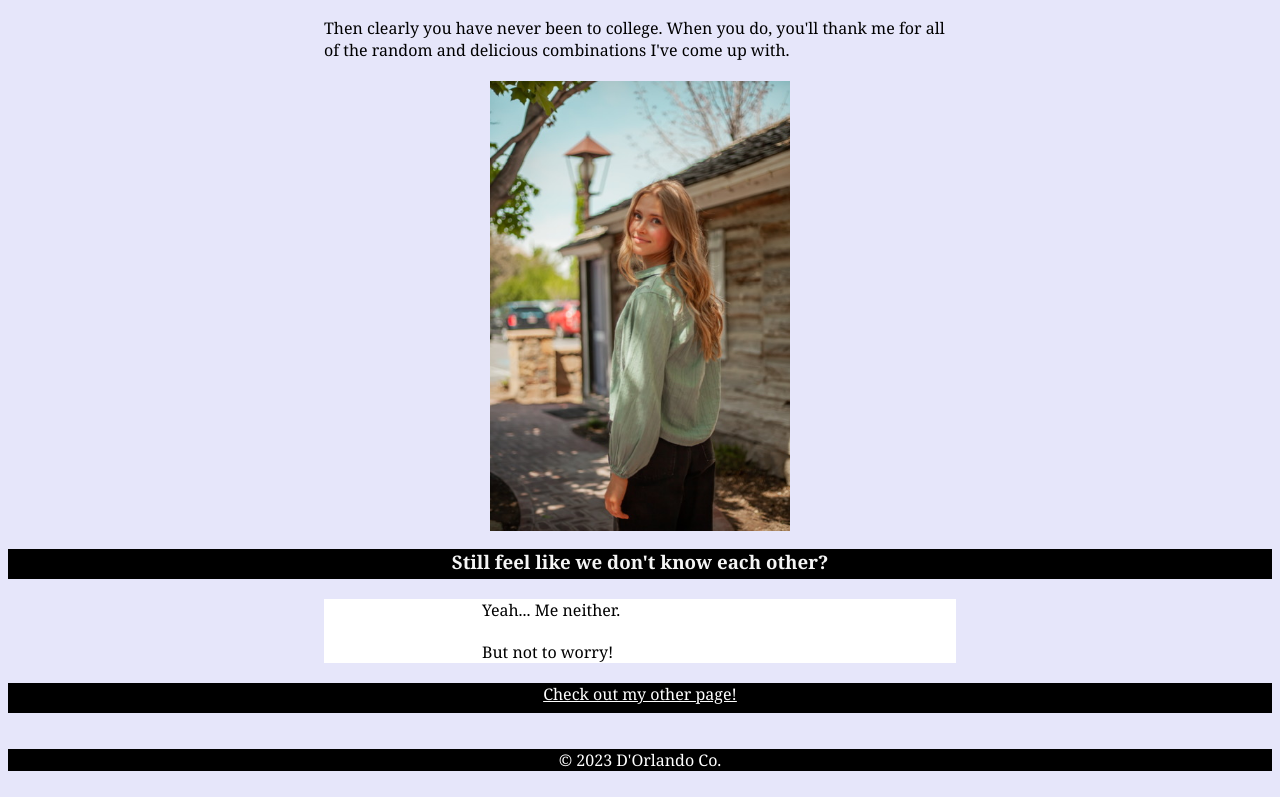
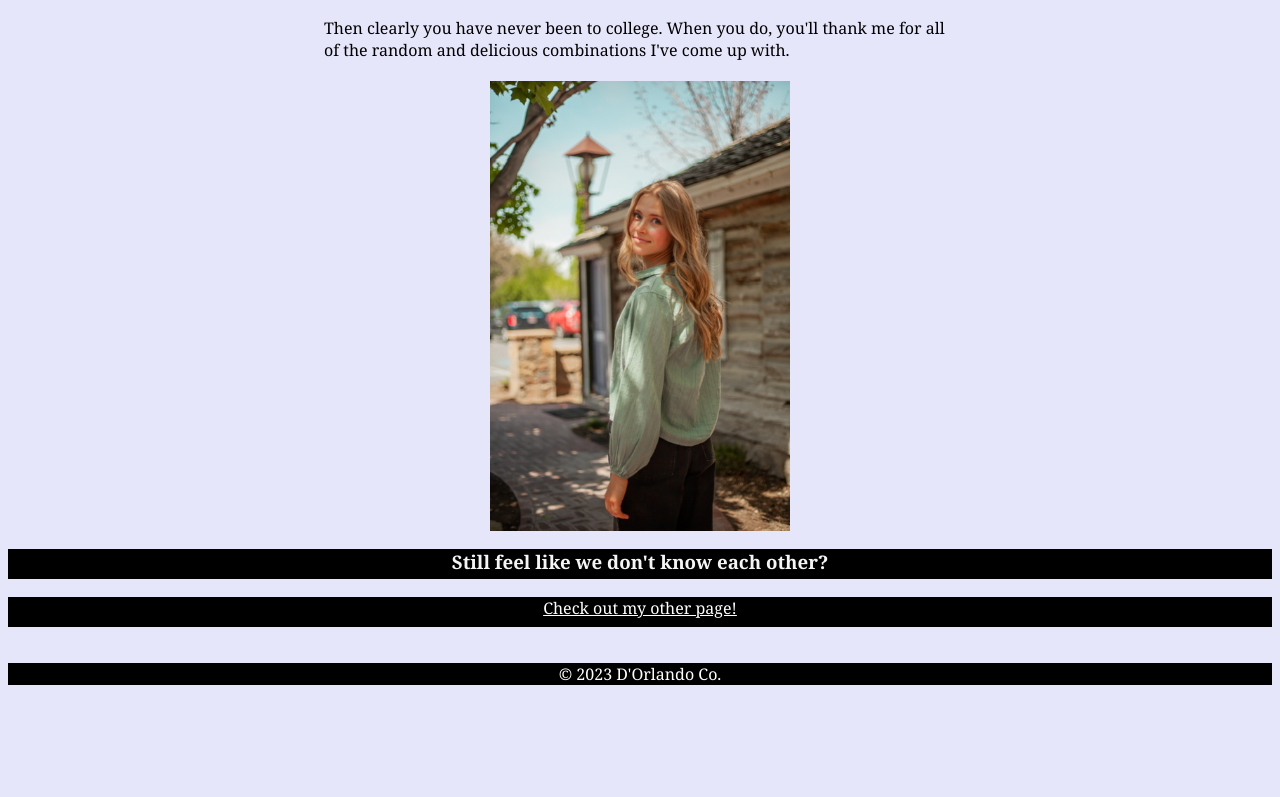
Before and after one commit to hdor001/IS201WebDevProject2.0, a plain HTML site: page life/index.html in a window 1280 px wide. Shown: the part 523-1320 px from the top of the page. After the commit the page ends 1234 px from the top, so only its background shows below. Drawn offline with Linux system fonts and the light colour scheme.

Commit message:
Add files via upload

```diff
--- a/life/index.html
+++ b/life/index.html
@@ -31,10 +31,7 @@
         <div class="common referal">
             <h3> Still feel like we don't know each other?</h3>
         </div>
-        <div class="common parting">
-            <p>Yeah... Me neither.</p>
-            <p>But not to worry!</p>
-        </div>
+        <br>
         <div class="common button">
             <a class="button" href="./index.html">Check out my other page!</a>
         </div>
```
